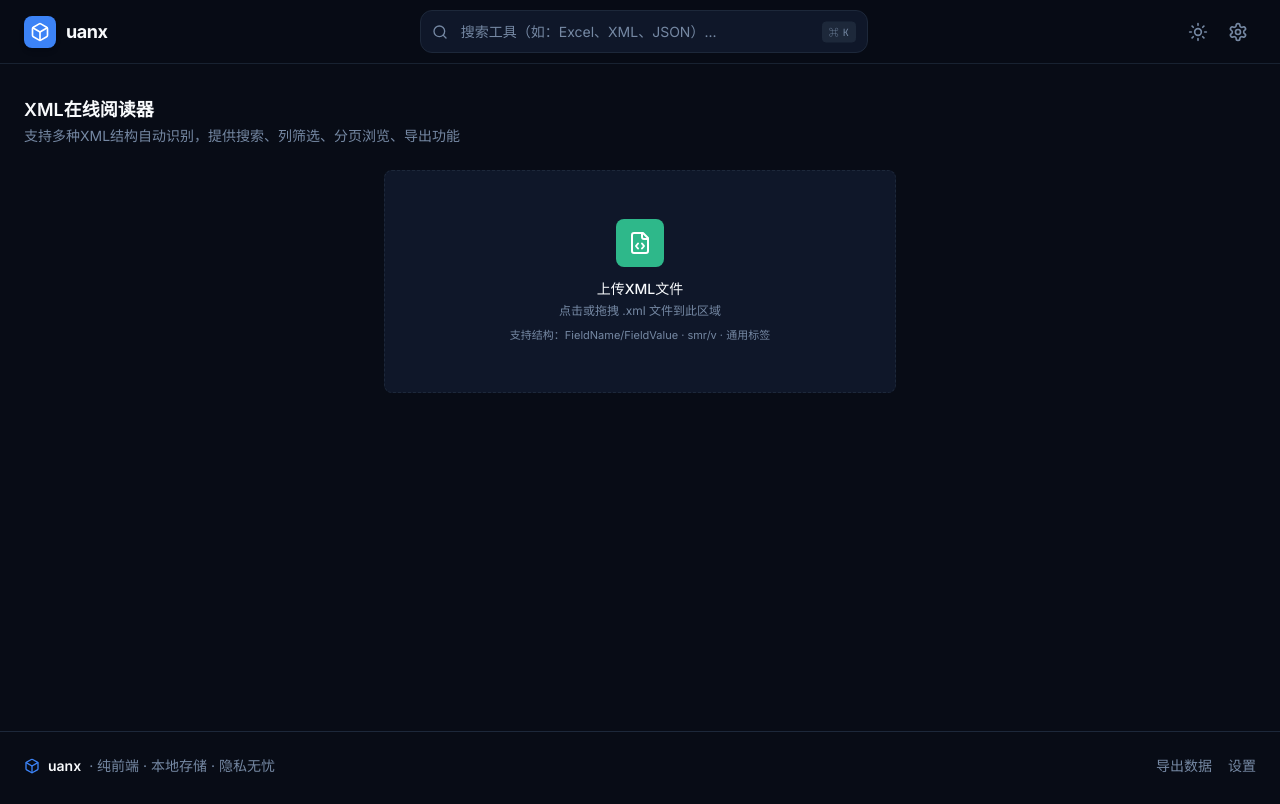
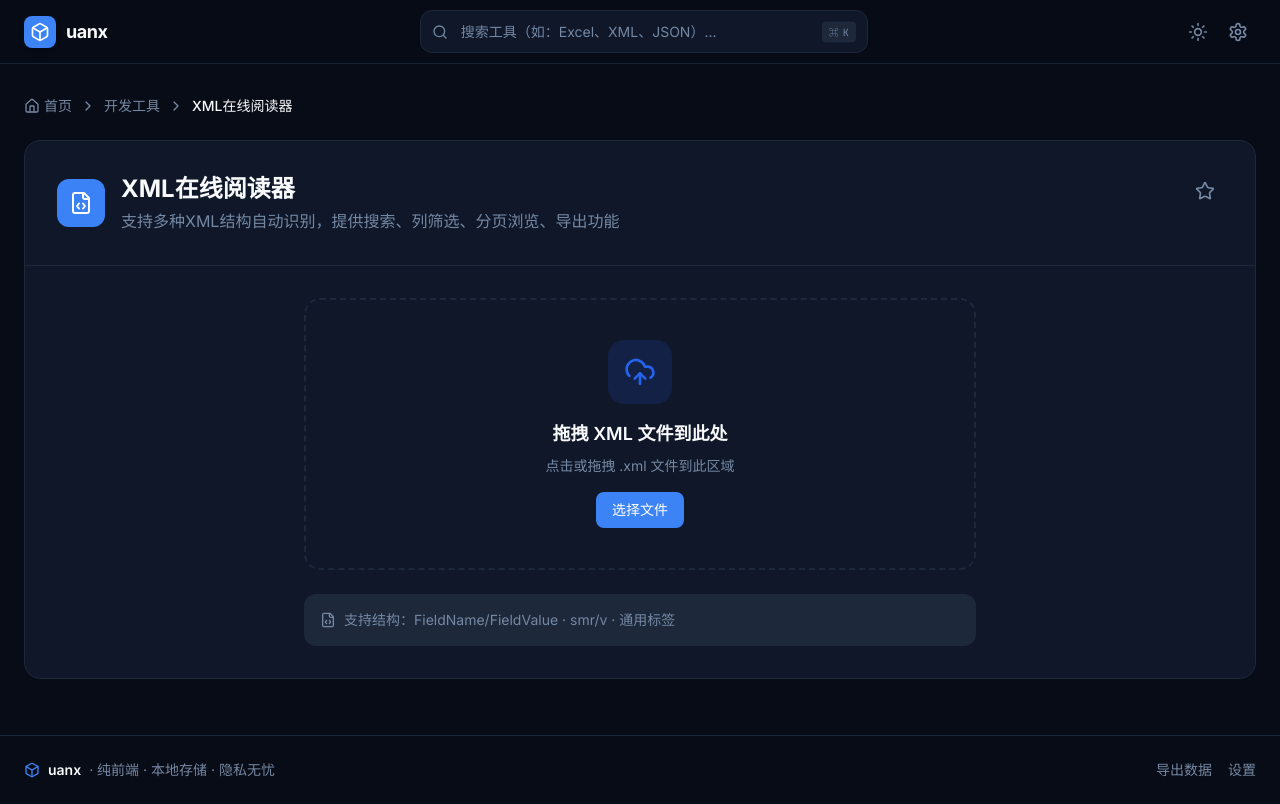
Before and after one commit to yangxu128/toolsbar, a Next.js app: page /xml in a window 1280 px wide. Built offline with nearby package versions, Linux system fonts and the light colour scheme.

Commit message:
feat: tool pages breadcrumb + header card layout (kpi, xml)

```diff
--- a/app/kpi/page.tsx
+++ b/app/kpi/page.tsx
@@ -1,9 +1,11 @@
 'use client'
 
 import { useState, useCallback } from 'react'
-import { Upload, FileSpreadsheet, Calculator, GitCompareArrows } from 'lucide-react'
+import Link from 'next/link'
+import { Upload, FileSpreadsheet, Calculator, GitCompareArrows, Home, ChevronRight, Star } from 'lucide-react'
 import { useKpiStore } from '@/lib/store'
 import { parseExcel } from '@/lib/calc'
+import { useFavStore } from '@/lib/fav-store'
 import UploadPanel from '@/components/upload-panel'
 import DataTable from '@/components/data-table'
 import MetricTable from '@/components/metric-table'
@@ -22,6 +24,9 @@ export default function KpiPage() {
   const [activeKey, setActiveKey] = useState('upload')
   const loaded = useKpiStore((s) => s.loaded)
   const loadFile = useKpiStore((s) => s.loadFile)
+  const isFav = useFavStore((s) => s.isFav)
+  const toggleFav = useFavStore((s) => s.toggleFav)
+  const fav = isFav('kpi')
 
   const handleUpload = useCallback(async (file: File) => {
     const buffer = await file.arrayBuffer()
@@ -34,11 +39,41 @@ export default function KpiPage() {
 
   return (
     <div>
-      <div className="mb-6">
-        <h2 className="text-lg font-semibold">指标计算汇总分析</h2>
-        <p className="text-sm text-muted mt-0.5">上传Excel指标文件，自动解析公式并计算结果，支持多行对比分析</p>
+      {/* Breadcrumb */}
+      <nav className="flex items-center gap-2 text-sm mb-6 text-[hsl(var(--muted-foreground))]">
+        <Link href="/" className="hover:text-[hsl(var(--primary))] transition-colors flex items-center gap-1">
+          <Home className="w-4 h-4" />首页
+        </Link>
+        <ChevronRight className="w-4 h-4" />
+        <span>数据处理</span>
+        <ChevronRight className="w-4 h-4" />
+        <span className="text-[hsl(var(--foreground))] font-medium">Excel指标计算</span>
+      </nav>
+
+      {/* Tool Header */}
+      <div className="bg-[hsl(var(--card))] rounded-2xl border border-[hsl(var(--border))] shadow-sm mb-6">
+        <div className="p-6 sm:p-8 border-b border-[hsl(var(--border))]">
+          <div className="flex items-start justify-between gap-4">
+            <div className="flex items-center gap-4">
+              <div className="w-12 h-12 rounded-xl bg-emerald-500 flex items-center justify-center shrink-0">
+                <FileSpreadsheet className="w-6 h-6 text-white" />
+              </div>
+              <div>
+                <h2 className="text-2xl font-bold text-[hsl(var(--foreground))]">Excel指标计算</h2>
+                <p className="text-[hsl(var(--muted-foreground))] mt-1">上传Excel指标文件，自动解析公式并计算结果，支持多行对比分析</p>
+              </div>
+            </div>
+            <button
+              onClick={() => toggleFav('kpi')}
+              className={`icon-btn shrink-0 ${fav ? 'text-amber-400' : 'text-[hsl(var(--border))] dark:text-[hsl(var(--muted-foreground))]'}`}
+              title={fav ? '取消收藏' : '收藏'}
+            >
+              <Star className={`w-5 h-5 ${fav ? 'fill-current' : ''}`} />
+            </button>
+          </div>
         </div>
 
+        <div className="p-6 sm:p-8 min-h-[400px]">
           <nav className="flex gap-0 mb-6 border-b border-[hsl(var(--border))]">
             {visibleTabs.map(tab => {
               const Icon = tab.icon
@@ -50,7 +85,7 @@ export default function KpiPage() {
                   className={`flex items-center gap-1.5 px-4 py-2.5 text-sm font-medium border-b-2 transition-all -mb-[1px] ${
                     isActive
                       ? 'border-[hsl(var(--primary))] text-[hsl(var(--foreground))]'
-                  : 'border-transparent text-muted hover:text-[hsl(var(--foreground))]'
+                      : 'border-transparent text-[hsl(var(--muted-foreground))] hover:text-[hsl(var(--foreground))]'
                   }`}
                 >
                   <Icon className="w-3.5 h-3.5" />
@@ -66,5 +101,7 @@ export default function KpiPage() {
           {activeKey === 'calc' && loaded && <CalcGrid />}
           {activeKey === 'compare' && loaded && <CompareView />}
         </div>
+      </div>
+    </div>
   )
 }
--- a/app/xml/page.tsx
+++ b/app/xml/page.tsx
@@ -1,9 +1,11 @@
 'use client'
 
 import { useState, useCallback, useMemo } from 'react'
-import { UploadCloud, Search, Filter, Download, ChevronLeft, ChevronRight, FileCode, X } from 'lucide-react'
+import Link from 'next/link'
+import { UploadCloud, Search, Filter, Download, ChevronLeft, ChevronRight as ChevronRightIcon, FileCode, X, Home, Star } from 'lucide-react'
 import { useXmlStore } from '@/lib/xml-store'
 import { parseXmlFile } from '@/lib/xml-parser'
+import { useFavStore } from '@/lib/fav-store'
 
 export default function XmlPage() {
   const loaded = useXmlStore((s) => s.loaded)
@@ -11,6 +13,9 @@ export default function XmlPage() {
   const allData = useXmlStore((s) => s.data)
   const fileName = useXmlStore((s) => s.fileName)
   const loadXml = useXmlStore((s) => s.loadXml)
+  const isFav = useFavStore((s) => s.isFav)
+  const toggleFav = useFavStore((s) => s.toggleFav)
+  const fav = isFav('xml-reader')
 
   const [search, setSearch] = useState('')
   const [colFilters, setColFilters] = useState<Record<string, string>>({})
@@ -55,7 +60,7 @@ export default function XmlPage() {
     if (!headers.length || !filteredData.length) return
     const csvRows = [
       headers.join(','),
-      ...filteredData.map((row: Record<string, string>) => headers.map((h: string) => { const v = row[h] || ''; return typeof v === 'string' && /[,"\n]/.test(v) ? `"${v.replace(/"/g, '""')}"` : v }).join(','))
+      ...filteredData.map((row: Record<string, string>) => headers.map((h: string) => { const v = row[h] || ''; return typeof v === 'string' && /[",\n]/.test(v) ? `"${v.replace(/"/g, '""')}"` : v }).join(','))
     ]
     const blob = new Blob(['\ufeff' + csvRows.join('\n')], { type: 'text/csv;charset=utf-8;' })
     const a = document.createElement('a')
@@ -66,11 +71,41 @@ export default function XmlPage() {
 
   return (
     <div>
-      <div className="mb-6">
-        <h2 className="text-lg font-semibold">XML在线阅读器</h2>
-        <p className="text-sm text-muted mt-0.5">支持多种XML结构自动识别，提供搜索、列筛选、分页浏览、导出功能</p>
+      {/* Breadcrumb */}
+      <nav className="flex items-center gap-2 text-sm mb-6 text-[hsl(var(--muted-foreground))]">
+        <Link href="/" className="hover:text-[hsl(var(--primary))] transition-colors flex items-center gap-1">
+          <Home className="w-4 h-4" />首页
+        </Link>
+        <ChevronRightIcon className="w-4 h-4" />
+        <span>开发工具</span>
+        <ChevronRightIcon className="w-4 h-4" />
+        <span className="text-[hsl(var(--foreground))] font-medium">XML在线阅读器</span>
+      </nav>
+
+      {/* Tool Header */}
+      <div className="bg-[hsl(var(--card))] rounded-2xl border border-[hsl(var(--border))] shadow-sm mb-6">
+        <div className="p-6 sm:p-8 border-b border-[hsl(var(--border))]">
+          <div className="flex items-start justify-between gap-4">
+            <div className="flex items-center gap-4">
+              <div className="w-12 h-12 rounded-xl bg-blue-500 flex items-center justify-center shrink-0">
+                <FileCode className="w-6 h-6 text-white" />
+              </div>
+              <div>
+                <h2 className="text-2xl font-bold text-[hsl(var(--foreground))]">XML在线阅读器</h2>
+                <p className="text-[hsl(var(--muted-foreground))] mt-1">支持多种XML结构自动识别，提供搜索、列筛选、分页浏览、导出功能</p>
+              </div>
+            </div>
+            <button
+              onClick={() => toggleFav('xml-reader')}
+              className={`icon-btn shrink-0 ${fav ? 'text-amber-400' : 'text-[hsl(var(--border))] dark:text-[hsl(var(--muted-foreground))]'}`}
+              title={fav ? '取消收藏' : '收藏'}
+            >
+              <Star className={`w-5 h-5 ${fav ? 'fill-current' : ''}`} />
+            </button>
+          </div>
         </div>
 
+        <div className="p-6 sm:p-8 min-h-[400px]">
           {!loaded ? (
             <UploadArea onUpload={handleUpload} error={errorMsg} />
           ) : (
@@ -82,11 +117,13 @@ export default function XmlPage() {
                 onPageChange={(p: number) => { setPage(p); window.scrollTo({ top: 0, behavior: 'smooth' }) }}
                 onPageSizeChange={(sz: number) => { setPageSize(sz); setPage(1) }} />
               <button onClick={() => useXmlStore.getState().clearData()}
-            className="mt-3 flex items-center gap-1 text-[11px] text-muted hover:text-red-500 transition-colors">
+                className="mt-3 flex items-center gap-1 text-[11px] text-[hsl(var(--muted-foreground))] hover:text-red-500 transition-colors">
                 <X className="w-3 h-3" /> 清除数据，重新上传
               </button>
             </>
           )}
+        </div>
+      </div>
     </div>
   )
 }
@@ -95,29 +132,33 @@ function UploadArea({ onUpload, error }: { onUpload: (f: File) => void; error: s
   const [dragging, setDragging] = useState(false)
 
   return (
-    <div className="max-w-lg mx-auto">
+    <div className="max-w-2xl mx-auto">
       <div onDragOver={(e) => { e.preventDefault(); setDragging(true) }}
         onDragLeave={() => setDragging(false)}
         onDrop={(e) => { e.preventDefault(); setDragging(false); const f = e.dataTransfer.files[0]; if (f?.name.match(/\.xml$/i)) onUpload(f) }}
         onClick={() => document.getElementById('xml-file-input')?.click()}
-        className={`rounded-lg border border-dashed p-12 text-center cursor-pointer transition-all ${
-          dragging ? 'border-[hsl(var(--primary))] bg-[hsl(var(--primary)/0.03)]' : 'border-[hsl(var(--border))] bg-[hsl(var(--card))] hover:border-[hsl(var(--ring)/0.4)]'
+        className={`border-2 border-dashed rounded-2xl p-10 text-center cursor-pointer transition-colors ${
+          dragging ? 'border-[hsl(var(--primary))] bg-[hsl(var(--primary)/0.03)]' : 'border-[hsl(var(--border))] hover:border-[hsl(var(--primary))]'
         }`}>
         <input id="xml-file-input" type="file" accept=".xml"
           onChange={(e) => e.target.files?.[0] && onUpload(e.target.files[0])} className="hidden" />
-        <div className="w-12 h-12 mx-auto mb-3 rounded-lg bg-[hsl(160_60%_45%)] flex items-center justify-center">
-          <FileCode className="w-6 h-6 text-white" />
+        <div className="w-16 h-16 rounded-2xl bg-blue-50 dark:bg-blue-900/30 flex items-center justify-center mx-auto mb-4">
+          <UploadCloud className="w-8 h-8 text-blue-600" />
         </div>
-        <h3 className="text-sm font-medium mb-1">上传XML文件</h3>
-        <p className="text-xs text-muted mb-2">点击或拖拽 .xml 文件到此区域</p>
-        <div className="text-[11px] text-muted">
-          <p>支持结构：FieldName/FieldValue · smr/v · 通用标签</p>
-        </div>
+        <h3 className="text-lg font-semibold text-[hsl(var(--foreground))] mb-2">拖拽 XML 文件到此处</h3>
+        <p className="text-sm text-[hsl(var(--muted-foreground))] mb-4">点击或拖拽 .xml 文件到此区域</p>
+        <button className="px-4 py-2 bg-[hsl(var(--primary))] text-white rounded-lg font-medium text-sm hover:opacity-90 active:scale-[0.97] transition-all">
+          选择文件
+        </button>
       </div>
 
       {error && (
         <div className="mt-3 px-3 py-2 rounded-lg bg-red-500/10 border border-red-500/20 text-red-500 text-xs">{error}</div>
       )}
+
+      <div className="mt-6 p-4 rounded-xl bg-[hsl(var(--muted))] text-sm text-[hsl(var(--muted-foreground))]">
+        <p className="flex items-center gap-2"><FileCode className="w-4 h-4" /> 支持结构：FieldName/FieldValue · smr/v · 通用标签</p>
+      </div>
     </div>
   )
 }
@@ -129,19 +170,19 @@ function ToolBar({ fileName, rowCount, search, onSearchChange, showFilters, onTo
         {fileName}
       </span>
       <div className="flex items-center gap-2 ml-auto">
-        <Search className="w-3.5 h-3.5 text-muted" />
+        <Search className="w-3.5 h-3.5 text-[hsl(var(--muted-foreground))]" />
         <input placeholder="全局搜索..." value={search} onChange={(e) => onSearchChange(e.target.value)}
-          className="w-44 px-2.5 py-1 rounded-md border border-[hsl(var(--border))] text-sm outline-none focus:border-[hsl(var(--primary))] bg-[hsl(var(--card))] text-[hsl(var(--foreground))] placeholder:text-muted" />
+          className="w-44 px-2.5 py-1 rounded-md border border-[hsl(var(--border))] text-sm outline-none focus:border-[hsl(var(--primary))] bg-[hsl(var(--card))] text-[hsl(var(--foreground))] placeholder:text-[hsl(var(--muted-foreground))]" />
       </div>
       <button onClick={onExport}
         className="flex items-center gap-1 px-2.5 py-1 rounded-md bg-[hsl(160_60%_45%)] hover:opacity-90 text-white text-xs font-medium transition-opacity">
         <Download className="w-3 h-3" /> 导出CSV
       </button>
       <button onClick={onToggleFilter}
-        className={`flex items-center gap-1 px-2.5 py-1 rounded-md text-xs font-medium transition-colors ${showFilters ? 'bg-[hsl(var(--primary))] text-white' : 'bg-[hsl(var(--secondary))] text-muted hover:bg-[hsl(var(--border))]'}`}>
+        className={`flex items-center gap-1 px-2.5 py-1 rounded-md text-xs font-medium transition-colors ${showFilters ? 'bg-[hsl(var(--primary))] text-white' : 'bg-[hsl(var(--secondary))] text-[hsl(var(--muted-foreground))] hover:bg-[hsl(var(--border))]'}`}>
         <Filter className="w-3 h-3" /> 列筛选
       </button>
-      <span className="text-[11px] text-muted whitespace-nowrap">{rowCount.toLocaleString()} 条</span>
+      <span className="text-[11px] text-[hsl(var(--muted-foreground))] whitespace-nowrap">{rowCount.toLocaleString()} 条</span>
     </div>
   )
 }
@@ -160,7 +201,7 @@ function DataTable({ headers, data, showFilters, colFilters, onColFilterChange }
                 {headers.map((h: string) => (
                   <td key={`f-${h}`} className="px-1.5 py-1">
                     <input placeholder={`筛选...`} value={colFilters[h] || ''} onChange={(e) => onColFilterChange(h, e.target.value)}
-                      className="w-full px-2 py-0.5 rounded border border-[hsl(var(--border))] text-[11px] outline-none focus:border-[hsl(var(--primary))] bg-[hsl(var(--card))] text-[hsl(var(--foreground))] placeholder:text-muted" />
+                      className="w-full px-2 py-0.5 rounded border border-[hsl(var(--border))] text-[11px] outline-none focus:border-[hsl(var(--primary))] bg-[hsl(var(--card))] text-[hsl(var(--foreground))] placeholder:text-[hsl(var(--muted-foreground))]" />
                   </td>
                 ))}
               </tr>
@@ -170,7 +211,7 @@ function DataTable({ headers, data, showFilters, colFilters, onColFilterChange }
             {data.map((row: any, ri: number) => (
               <tr key={ri} className="hover:bg-[hsl(var(--muted))]">
                 {headers.map((h: string) => (
-                  <td key={`${ri}-${h}`} className="px-3 py-1.5 text-muted whitespace-nowrap truncate max-w-[200px]" title={row[h]}>{row[h] ?? ''}</td>
+                  <td key={`${ri}-${h}`} className="px-3 py-1.5 text-[hsl(var(--muted-foreground))] whitespace-nowrap truncate max-w-[200px]" title={row[h]}>{row[h] ?? ''}</td>
                 ))}
               </tr>
             ))}
@@ -194,9 +235,9 @@ function Pagination({ total, page, pageSize, totalPages, onPageChange, onPageSiz
 
   return (
     <div className="card-dark rounded-lg mt-3 px-3 py-2 flex items-center justify-between">
-      <div className="text-[11px] text-muted">共 <strong className="text-[hsl(var(--foreground))]">{total}</strong> 条，第 <strong className="text-[hsl(var(--foreground))]">{page}</strong>/<strong className="text-[hsl(var(--foreground))]">{totalPages}</strong> 页</div>
+      <div className="text-[11px] text-[hsl(var(--muted-foreground))]">共 <strong className="text-[hsl(var(--foreground))]">{total}</strong> 条，第 <strong className="text-[hsl(var(--foreground))]">{page}</strong>/<strong className="text-[hsl(var(--foreground))]">{totalPages}</strong> 页</div>
       <div className="flex items-center gap-3">
-        <div className="flex items-center gap-1.5 text-[11px] text-muted">
+        <div className="flex items-center gap-1.5 text-[11px] text-[hsl(var(--muted-foreground))]">
           每页
           <select value={pageSize} onChange={(e) => onPageSizeChange(Number(e.target.value))}
             className="px-1.5 py-0.5 rounded-md border border-[hsl(var(--border))] text-[11px] outline-none focus:border-[hsl(var(--primary))] bg-[hsl(var(--card))] text-[hsl(var(--foreground))]">
@@ -208,9 +249,9 @@ function Pagination({ total, page, pageSize, totalPages, onPageChange, onPageSiz
           <button disabled={page <= 1} onClick={() => onPageChange(page - 1)} className="p-1 rounded-md hover:bg-[hsl(var(--muted))] disabled:opacity-30"><ChevronLeft className="w-3.5 h-3.5" /></button>
           {pages.map((p: number) => (
             <button key={p} onClick={() => onPageChange(p)}
-              className={`min-w-[24px] px-1.5 py-0.5 rounded-md text-[11px] font-medium transition-colors ${p === page ? 'bg-[hsl(var(--primary))] text-white' : 'hover:bg-[hsl(var(--muted))] text-muted'}`}>{p}</button>
+              className={`min-w-[24px] px-1.5 py-0.5 rounded-md text-[11px] font-medium transition-colors ${p === page ? 'bg-[hsl(var(--primary))] text-white' : 'hover:bg-[hsl(var(--muted))] text-[hsl(var(--muted-foreground))]'}`}>{p}</button>
           ))}
-          <button disabled={page >= totalPages} onClick={() => onPageChange(page + 1)} className="p-1 rounded-md hover:bg-[hsl(var(--muted))] disabled:opacity-30"><ChevronRight className="w-3.5 h-3.5" /></button>
+          <button disabled={page >= totalPages} onClick={() => onPageChange(page + 1)} className="p-1 rounded-md hover:bg-[hsl(var(--muted))] disabled:opacity-30"><ChevronRightIcon className="w-3.5 h-3.5" /></button>
         </div>
       </div>
     </div>
```
Lines whose indentation alone changed are shown as unchanged.
